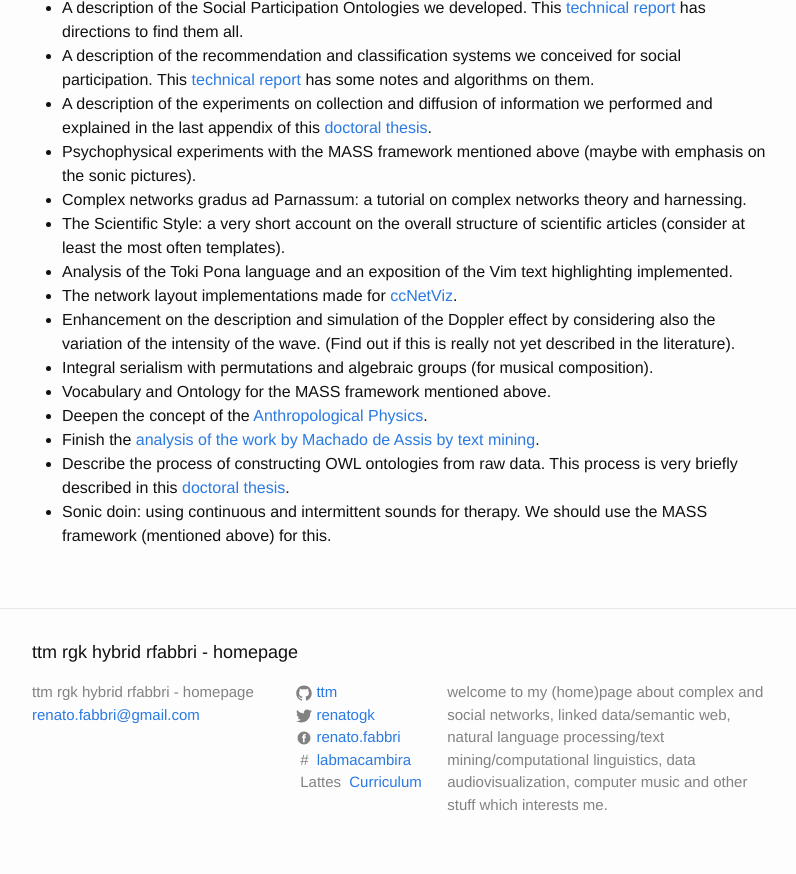
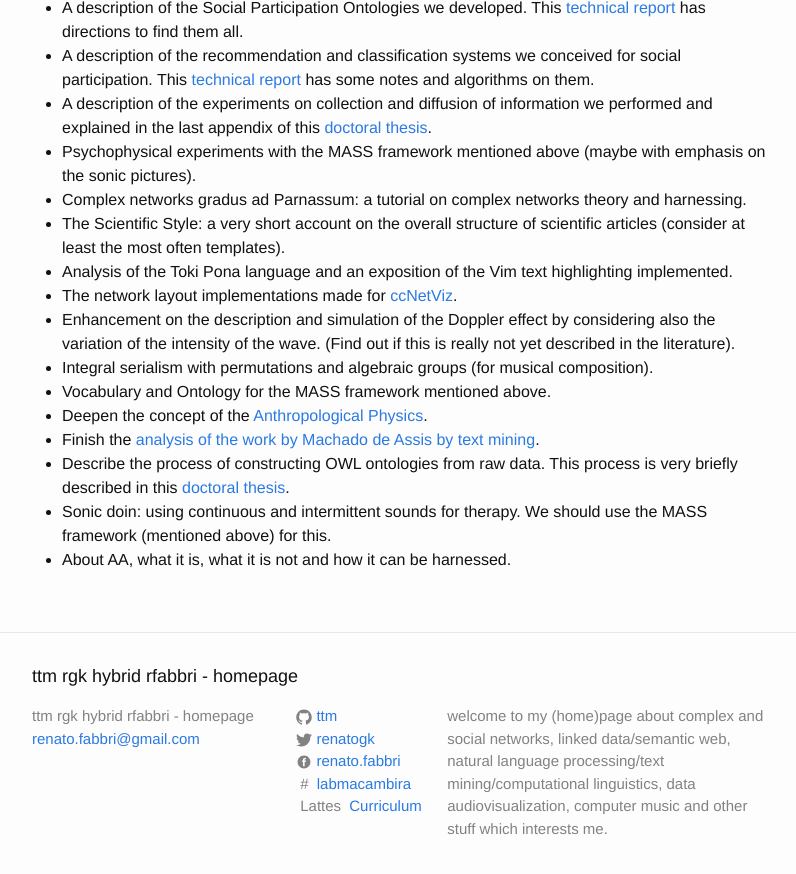
Before and after one commit to ttm/ttm.github.io, a Jekyll site: the page built from _posts/2017-09-11-list-of-articles.markdown, in a window 1280 px wide and 900 px high, scrolled down 792 px. Shown: the top 874 px of the window, without its empty margins (238-1034 px from the left). Built offline with Jekyll 4.4.1, drawn with Linux system fonts in a browser that asks for light colours; comment, search, counter and statistics services are not loaded.

Commit message:
added item to articles

```diff
--- a/_posts/2017-09-11-list-of-articles.markdown
+++ b/_posts/2017-09-11-list-of-articles.markdown
@@ -76,3 +76,4 @@ has directions to find them all.
 This process is very briefly described in this [doctoral thesis](https://github.com/ttm/thesis/raw/master/thesis-rfabbri.pdf).
 * Sonic doin: using continuous and intermittent sounds for therapy.
 We should use the MASS framework (mentioned above) for this.
+* About AA, what it is, what it is not and how it can be harnessed.
```
